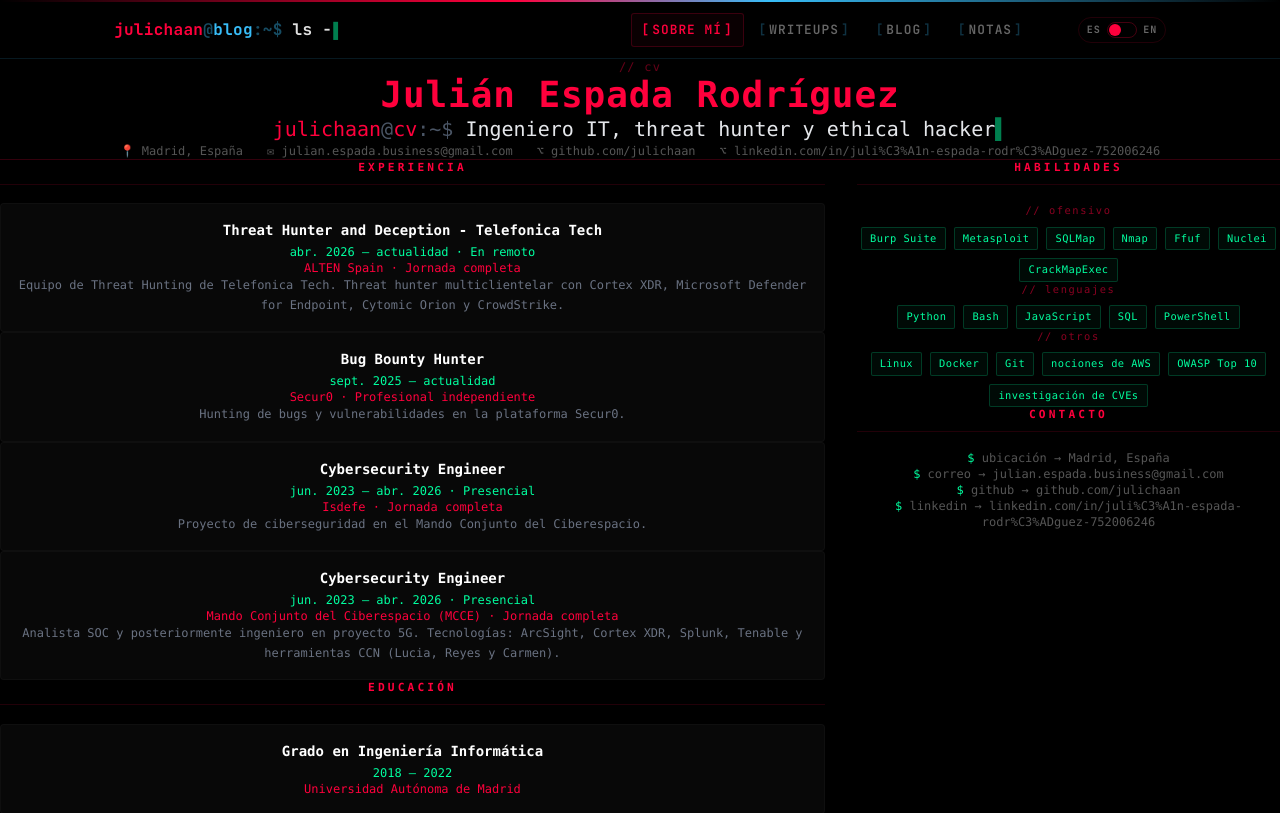
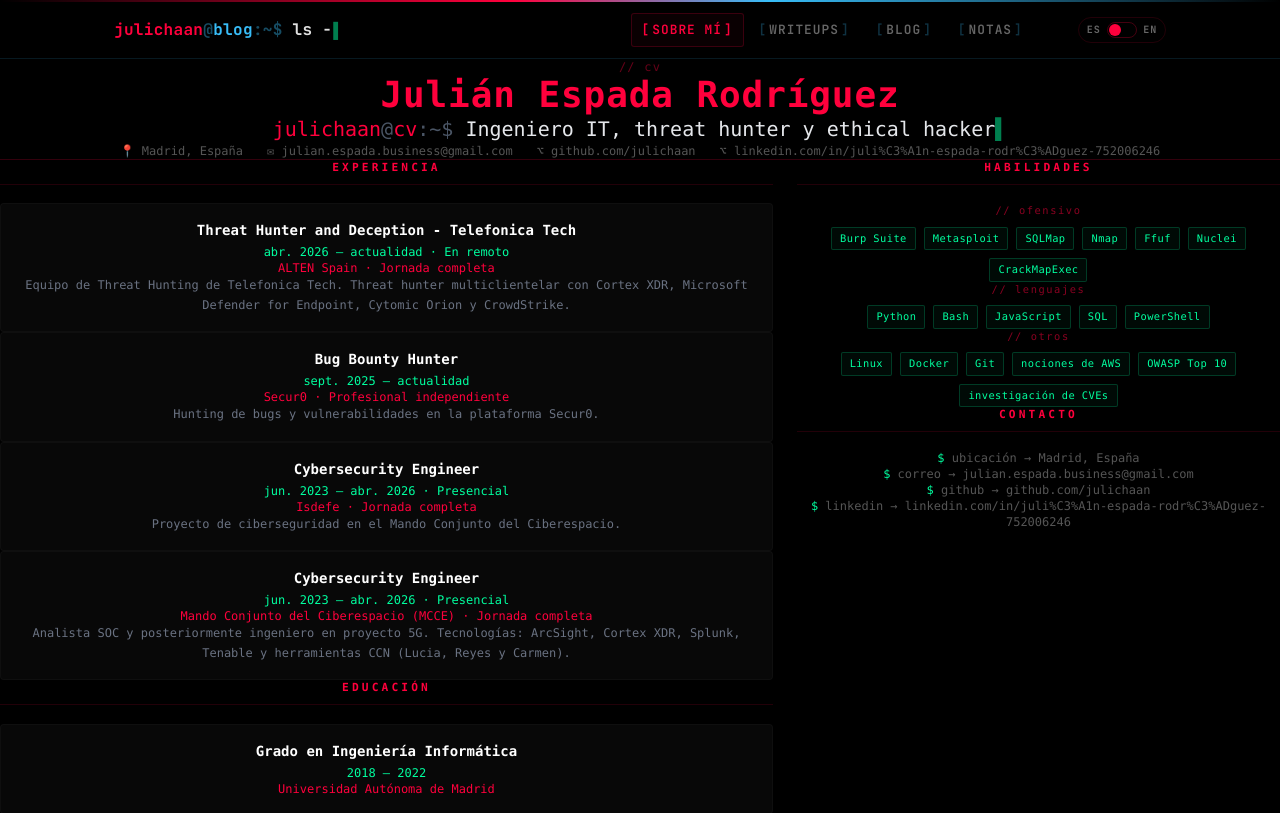
Before and after one commit to julichaan/julichaan_vercel_app, a Vue app: page /about in a window 1280 px wide. Shown: the top 813 px of the page. Built offline with nearby package versions, Linux system fonts and the light colour scheme.

Commit message:
Center CV composition and rebalance columns

```diff
--- a/src/views/CV.vue
+++ b/src/views/CV.vue
@@ -192,7 +192,7 @@ watch(titleMessage, () => {
 
 <template>
   <div class="font-mono bg-black text-gray-300 min-h-screen">
-    <div class="max-w-[1400px] mx-auto px-6 py-12 md:py-14">
+    <div class="max-w-[1600px] mx-auto px-6 py-12 md:py-14">
       <header class="mb-10 md:mb-12 pb-8 border-b text-center" style="border-color:#ff003c33">
         <p class="text-xs tracking-widest mb-3" style="color:#ff003c66">// cv</p>
 
@@ -217,7 +217,7 @@ watch(titleMessage, () => {
         </div>
       </header>
 
-      <div class="cv-grid max-w-[1300px] mx-auto">
+      <div class="cv-grid max-w-[1500px] mx-auto">
         <div class="space-y-12 md:space-y-14">
           <section>
             <h2 class="section-title text-center">{{ isSpanish ? 'EXPERIENCIA' : 'EXPERIENCE' }}</h2>
@@ -312,8 +312,8 @@ watch(titleMessage, () => {
 @media (min-width: 1200px) {
   .cv-grid {
     display: grid;
-    grid-template-columns: minmax(0, 1.95fr) minmax(320px, 1fr);
-    gap: 2rem;
+    grid-template-columns: minmax(0, 1.6fr) minmax(380px, 1fr);
+    gap: 1.5rem;
     align-items: start;
   }
 }
```
